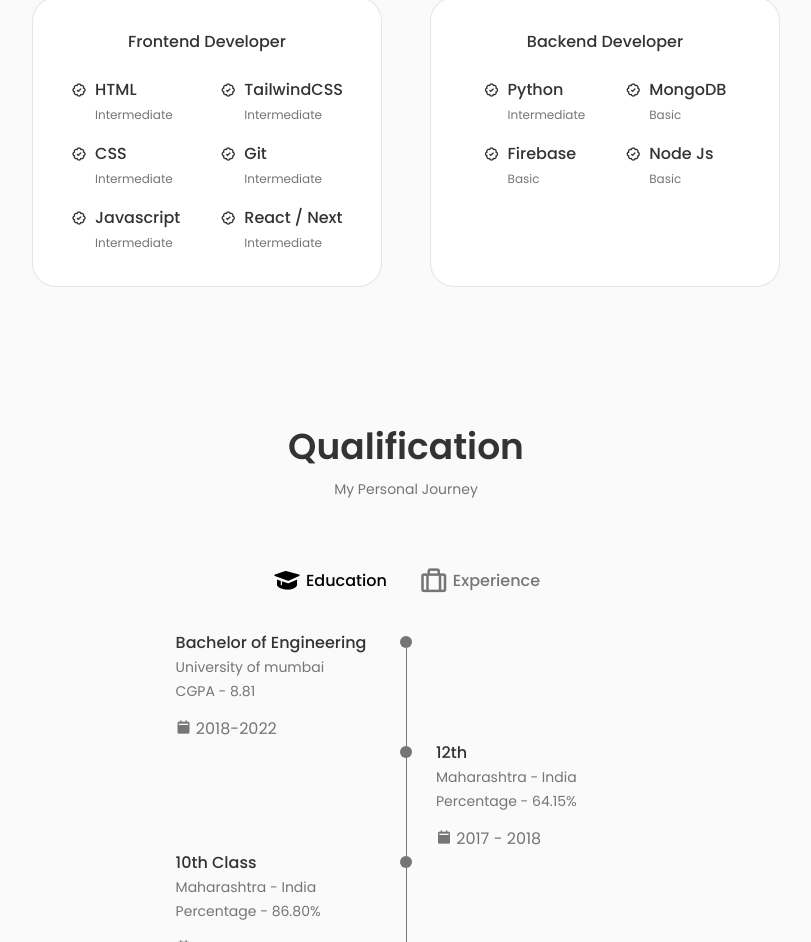
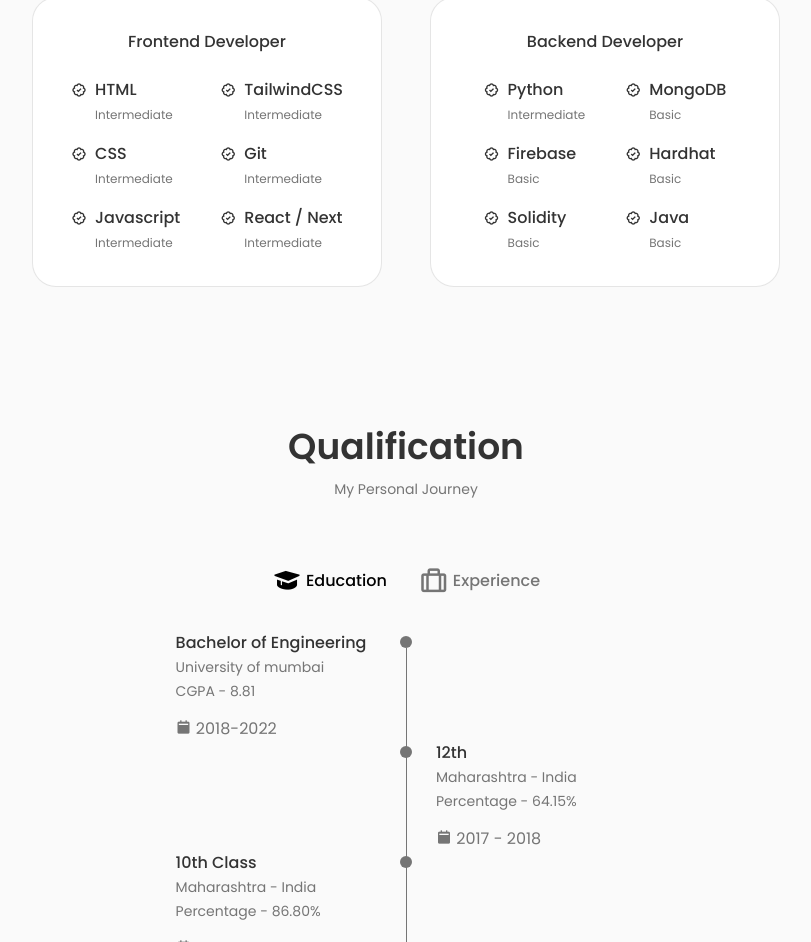
Before and after one commit to JayP09/portfolio-website-2023, a Next.js app: page / in a window 1280 px wide. Shown: the part 1704-2646 px from the top of the page, without its empty margins (234-1045 px from the left). Built offline with nearby package versions, Linux system fonts and the light colour scheme.

Commit message:
Feature: Added New Skills

```diff
--- a/components/skills/Backend.js
+++ b/components/skills/Backend.js
@@ -23,6 +23,13 @@
             </div>
           </div>
 
+          <div className='skillsData'>
+            <i className='bx bx-badge-check skillsIcon'></i>
+            <div>
+              <h3 className="skillsName">Solidity</h3>
+              <span className='skillsLevel'>Basic</span>
+            </div>
+          </div>
 
         </div>
         <div className='skillsGroup'>
@@ -38,7 +45,15 @@
           <div className='skillsData'>
             <i className='bx bx-badge-check skillsIcon'></i>
             <div>
-              <h3 className="skillsName">Node Js</h3>
+              <h3 className="skillsName">Hardhat</h3>
+              <span className='skillsLevel'>Basic</span>
+            </div>
+          </div>
+
+          <div className='skillsData'>
+            <i className='bx bx-badge-check skillsIcon'></i>
+            <div>
+              <h3 className="skillsName">Java</h3>
               <span className='skillsLevel'>Basic</span>
             </div>
           </div>
```
